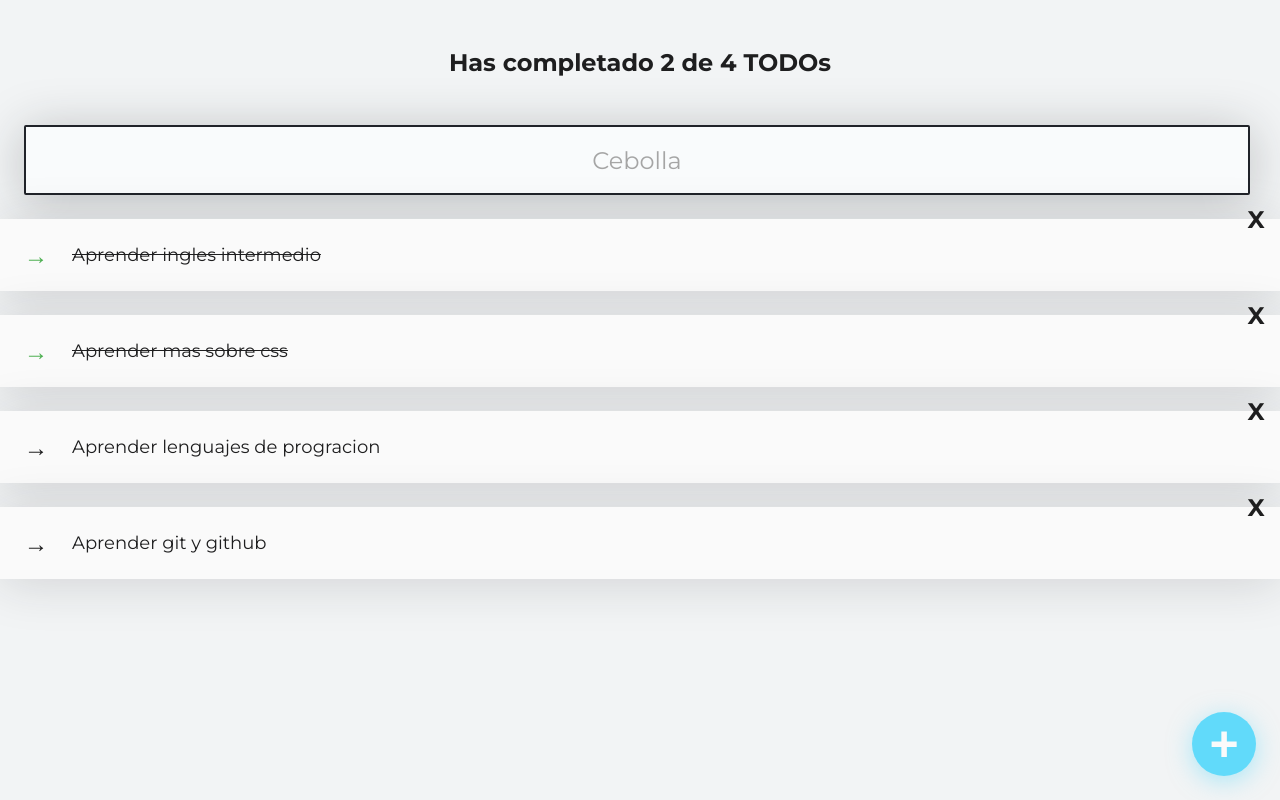
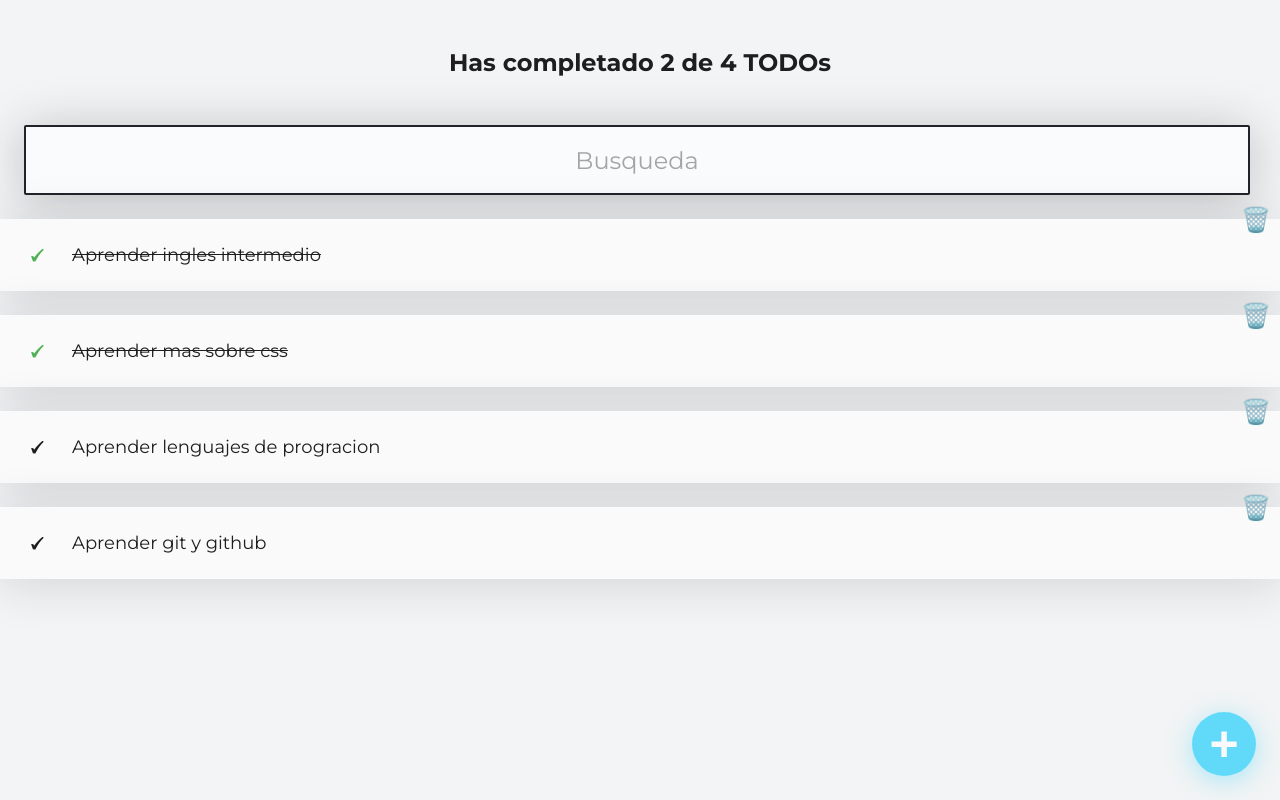
Before and after one commit to Erik-Aviles/curso_intro_react, a React (Create React App) app: page / in a window 1280 px wide. Built offline with nearby package versions, Linux system fonts and the light colour scheme.

Commit message:
Renombrando la extension de los componentes

```diff
--- a/package.json
+++ b/package.json
@@ -9,6 +9,7 @@
     "react": "^18.2.0",
     "react-dom": "^18.2.0",
     "react-scripts": "5.0.1",
+    "uuid": "^9.0.0",
     "web-vitals": "^2.1.4"
   },
   "scripts": {
@@ -37,7 +38,6 @@
   },
   "description": "This project was bootstrapped with [Create React App](https://github.com/facebook/create-react-app).",
   "main": "index.js",
-  "devDependencies": {},
   "author": "Erika Aviles <erik8822@hotmail.com>",
   "license": "MIT"
 }
--- a/src/components/App.js
+++ /dev/null
@@ -1,63 +0,0 @@
-import React from "react";
-import { TodoCounter } from "./TodoCounter";
-import { TodoSearch } from "./TodoSearch.js";
-import { TodoList } from "./TodoList.js";
-import { TodoItem } from "./TodoItem.js";
-import { CreateTodoButtom } from "./CreateTodoButtom.js";
-
-const defaultTodos= [
-  {text: 'Aprender ingles intermedio', completed: true},
-  {text: 'Aprender mas sobre css', completed: true},
-  {text: 'Aprender lenguajes de progracion ', completed: false},
-  {text: 'Aprender git y github', completed: false},
-];
-
-function App() {
-  const [todos, setTodos] = React.useState(defaultTodos);
-  // El estado de nuestra búsqueda
-  const [searchValue, setSearchValue] = React.useState('');
-
-  const completedTodos = todos.filter(todo => !!todo.completed).length;
-  const totalTodos = todos.length;
-  // Creamos una nueva variable en donde guardaremos las coincidencias con la búsqueda
-  let searchedTodos = [];
-
-  // Lógica para filtrar
-  if (!searchValue.length >= 1) {
-    searchedTodos = todos;
-  } else {
-    searchedTodos = todos.filter(todo => {
-      const todoText = todo.text.toLowerCase();
-      const searchText = searchValue.toLowerCase();
-      return todoText.includes(searchText);
-    });
-  }
-
-  return (
-    <React.Fragment>
-      <TodoCounter
-        total={totalTodos}
-        completed={completedTodos}
-      />
-      <TodoSearch
-        searchValue={searchValue}
-        setSearchValue={setSearchValue}
-      />
-
-      <TodoList>
-        {/* Regresamos solamente los TODOs buscados */}
-        {searchedTodos.map(todo => (
-          <TodoItem
-            key={todo.text}
-            text={todo.text}
-            completed={todo.completed}
-          />
-        ))}
-      </TodoList>
-
-      <CreateTodoButtom />
-    </React.Fragment>
-  );
-}
-
-export default App;
--- a/src/components/CreateTodoButtom.js
+++ /dev/null
@@ -1,31 +0,0 @@
-
-import React from "react";
-import '../styles/CreateTodoButtom.css'
-
-function CreateTodoButtom(props){
-  const onClickButton = (msg) => {
-    alert(msg);
-  };
-
-	return(
-    <>
-     {/* ✅ */}
-     <button
-          className="CreateTodoButton"
-          onClick={() => onClickButton('Aquí se debería abrir el modal')}
-        >
-          +
-        </button>
-        {/* ❌ */}
-{/*
-      <button
-        className="CreateTodoButton"
-        onClick={onClickButton('Esta función se ejecuta al inicio, no al presionar el botón')}
-      >
-        +
-      </button> */}
-    </>
-	);
-}
-
-export { CreateTodoButtom }
--- /dev/null
+++ b/src/components/CreateTodoButtom.jsx
@@ -0,0 +1,31 @@
+
+import React/* , { useRef }  */from "react";
+import '../styles/CreateTodoButtom.css'
+
+function CreateTodoButtom(props){
+  const onClickButton=(msg)=>{
+    alert(msg);};
+
+  /* const todoTaskRef = useRef();
+
+  const handleTodoAdd = () => {
+    const text = todoTaskRef.current.value;
+    if (text === '') return;
+    setTodos((prevTodos) => {
+      return [...prevTodos, {text, completed: false}]
+    })
+  } */
+
+	return(
+
+     <button
+          className="CreateTodoButton"
+         /*  onClick={handleTodoAdd} */
+          onClick={() => onClickButton('Aquí se debería abrir el modal')}
+        >
+          +
+        </button>
+	);
+}
+
+export { CreateTodoButtom }
--- a/src/components/TodoItem.js
+++ b/src/components/TodoItem.jsx
@@ -16,7 +16,7 @@ function TodoItem(props){
             className={`Icon Icon-check ${props.completed && 'Icon-check--active'}`}
             onClick={OnComplete}
             >
-            →
+            🗸
             </span>
 
             <p className={`TodoItem-p ${props.completed && 'TodoItem-p--complete'}`}>
@@ -27,7 +27,7 @@ function TodoItem(props){
             className="Icon Icon-delete"
             onClick={OnDelete}
             >
-            X
+            🗑️
             </span>
         </li>
     );
--- a/src/components/TodoSearch.js
+++ b/src/components/TodoSearch.jsx
@@ -11,7 +11,7 @@ function TodoSearch({searchValue, setSearchValue}) {
     return (
       <input
         className="TodoSearch"
-        placeholder="Cebolla"
+        placeholder="Busqueda"
         value={searchValue}
         onChange={onSearchValueChange}
       />
--- a/src/index.js
+++ b/src/index.js
@@ -1,6 +1,6 @@
 import React from 'react';
 import { createRoot } from 'react-dom/client';
-import App from './components/App';
+import {App} from './App';
 import './styles/index.css';
 
 
```
Also changed, not shown: src/components/TodoCounter.jsx (renamed from src/components/TodoCounter.js), src/components/TodoList.jsx (renamed from src/components/TodoList.js), 1 other file (tests, documents, lock files or other folders).
